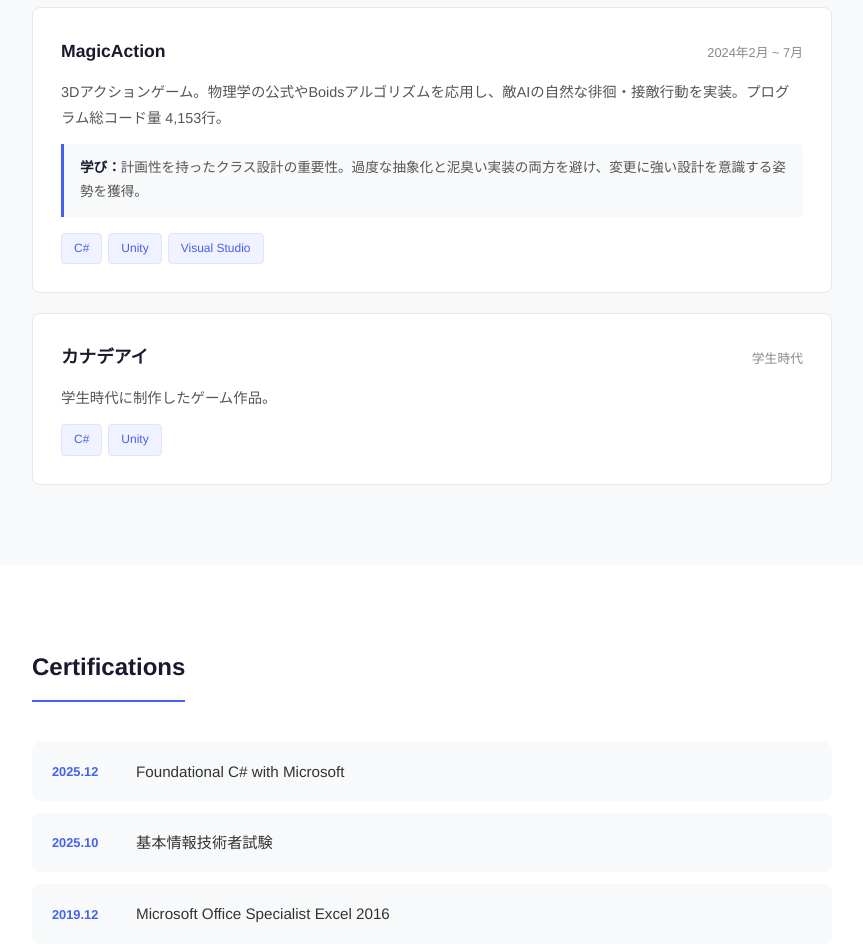
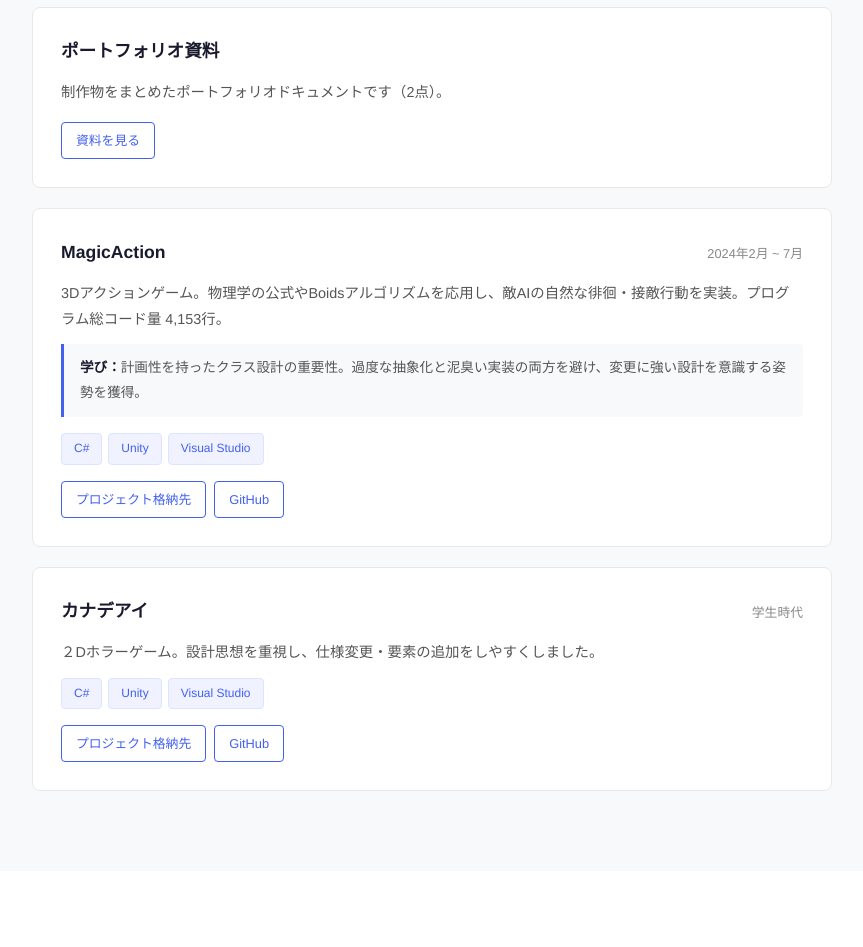
Before and after one commit to Fuku-hiro112/my-website, a plain HTML site: page index.html in a window 1280 px wide. Shown: the part 2720-3667 px from the top of the page, without its empty margins (208-1071 px from the left). Drawn offline with Linux system fonts and the light colour scheme.

Commit message:
Update index.html and style.css
Co-Authored-By: Claude Sonnet 4.6 <noreply@anthropic.com>

```diff
--- a/index.html
+++ b/index.html
@@ -129,6 +129,15 @@
       <div class="works-grid">
         <div class="work-card">
           <div class="work-header">
+            <h3>ポートフォリオ資料</h3>
+          </div>
+          <p>制作物をまとめたポートフォリオドキュメントです（2点）。</p>
+          <div class="work-links">
+            <a href="https://drive.google.com/drive/folders/1pTKF_tVD54GpzJZuOkDXhC2_btADmDXU" target="_blank" rel="noopener" class="work-link">資料を見る</a>
+          </div>
+        </div>
+        <div class="work-card">
+          <div class="work-header">
             <h3>MagicAction</h3>
             <span class="work-period">2024年2月 ~ 7月</span>
           </div>
@@ -141,16 +150,25 @@
             <span class="tag">Unity</span>
             <span class="tag">Visual Studio</span>
           </div>
+          <div class="work-links">
+            <a href="https://drive.google.com/drive/folders/1iWJnup7SeTxl8BBqpTBL7Mfb0BhoOMp7" target="_blank" rel="noopener" class="work-link">プロジェクト格納先</a>
+            <a href="https://github.com/Fuku-hiro112/WindMagicAction" target="_blank" rel="noopener" class="work-link">GitHub</a>
+          </div>
         </div>
         <div class="work-card">
           <div class="work-header">
             <h3>カナデアイ</h3>
             <span class="work-period">学生時代</span>
           </div>
-          <p>学生時代に制作したゲーム作品。</p>
+          <p>２Dホラーゲーム。設計思想を重視し、仕様変更・要素の追加をしやすくしました。</p>
           <div class="timeline-tags">
             <span class="tag">C#</span>
             <span class="tag">Unity</span>
+            <span class="tag">Visual Studio</span>
+          </div>
+          <div class="work-links">
+            <a href="https://drive.google.com/drive/folders/1cPZh82U4JwWDb_UlpdgyyIghN0S9354E" target="_blank" rel="noopener" class="work-link">プロジェクト格納先</a>
+            <a href="https://github.com/Fuku-hiro112/Kanadeai" target="_blank" rel="noopener" class="work-link">GitHub</a>
           </div>
         </div>
       </div>
@@ -191,7 +209,7 @@
         </div>
         <div class="strength-card">
           <h3>可読性へのこだわり</h3>
-          <p>処理速度・保守性を意識した設計を行い、「コードを書かせるなら福田さん」と評価される品質を追求しています。</p>
+          <p>処理速度や保守性を意識した設計を心がけ、チーム内で安心して任せてもらえる品質の実装を追求しています。</p>
         </div>
       </div>
     </div>
--- a/style.css
+++ b/style.css
@@ -373,6 +373,31 @@ nav a:hover {
   color: #1a1a2e;
 }
 
+/* ===== Work Links ===== */
+.work-links {
+  display: flex;
+  gap: 8px;
+  flex-wrap: wrap;
+  margin-top: 16px;
+}
+
+.work-link {
+  display: inline-block;
+  padding: 6px 14px;
+  border-radius: 4px;
+  font-size: 0.8rem;
+  font-weight: 500;
+  text-decoration: none;
+  color: #4361ee;
+  border: 1px solid #4361ee;
+  transition: background 0.2s, color 0.2s;
+}
+
+.work-link:hover {
+  background: #4361ee;
+  color: #fff;
+}
+
 /* ===== Certifications ===== */
 .cert-list {
   display: grid;
```
